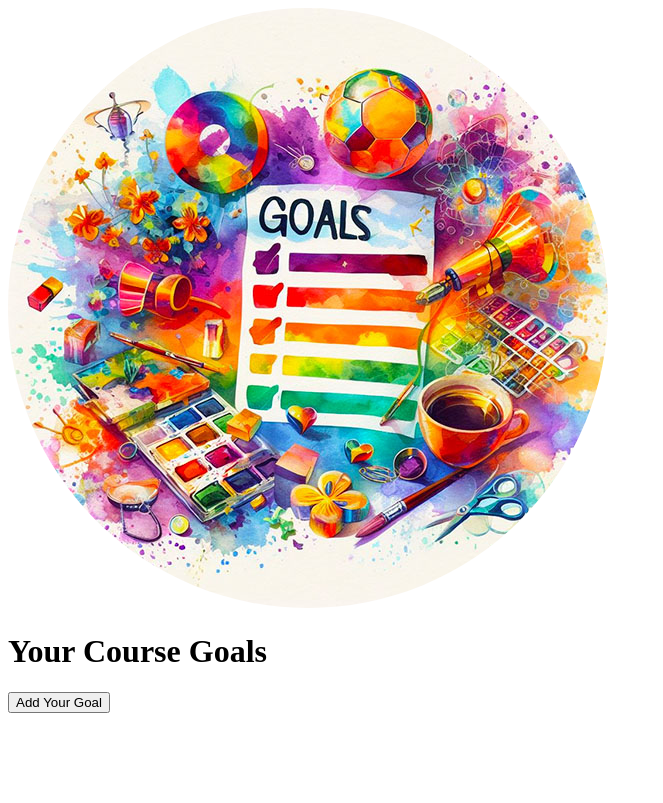
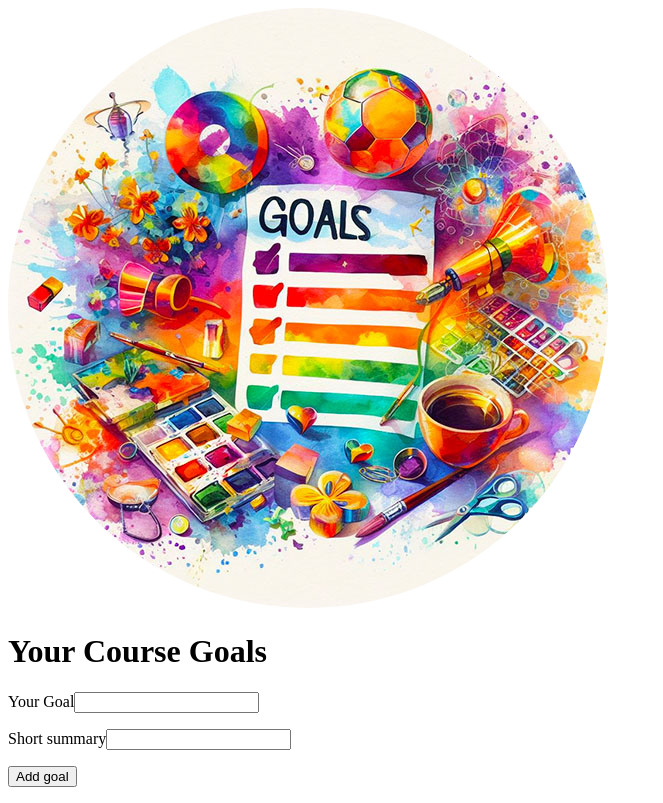
Before and after one commit to ImrenR/TypeScript-ClassNotes, a React (Vite) app in the folder YourGoal/: page / in a window 1280 px wide. Shown: the whole page, without its empty margins (0-663 px from the left). Built offline with nearby package versions, Linux system fonts and the light colour scheme.

Commit message:
useRef()

```diff
--- a/YourGoal/src/App.tsx
+++ b/YourGoal/src/App.tsx
@@ -2,6 +2,7 @@ import Header from "./components/Header";
 import goalsImg from "./assets/goals.jpg";
 import { useState } from "react";
 import CourseGoalList from "./components/CourseGoalList";
+import NewGoal from "./components/NewGoal";
 
 export type CourseGoals ={
   title: string;
@@ -37,7 +38,7 @@ setGoals(deleteOne)
       <Header image={{ src: goalsImg, alt: "A list of goals" }}>
         <h1>Your Course Goals</h1>
       </Header>
-      <button onClick={handleYourGoal}>Add Your Goal</button>
+      <NewGoal/>
      <CourseGoalList goals={goals} onDeleteGoal={deleteGoal}/>
 
     </div>
--- a/YourGoal/src/components/NewGoal.tsx
+++ b/YourGoal/src/components/NewGoal.tsx
@@ -1,21 +1,24 @@
-import type { FormEvent } from "react";
+import { useRef, type FormEvent } from "react";
 
 const NewGoal = () => {
 
+ const goal = useRef();
+ const summary = useRef();
 
 
-  const handleSubmit = (e : FormEvent)=> {
+  const handleSubmit = (e : FormEvent<HTMLFormElement>)=> {
     e.preventDefault();
+
   }
   return (
    <form onSubmit={handleSubmit}>
     <p>
       <label htmlFor="goal">Your Goal</label>
-      <input type="text" id="goal"/>
+      <input type="text" id="goal" ref={goal}/>
     </p>
     <p>
      <label htmlFor="summary">Short summary</label>
-      <input type="text" id="summary"/>
+      <input type="text" id="summary" ref={summary}/>
     </p>
     <p>
       <button>
```
